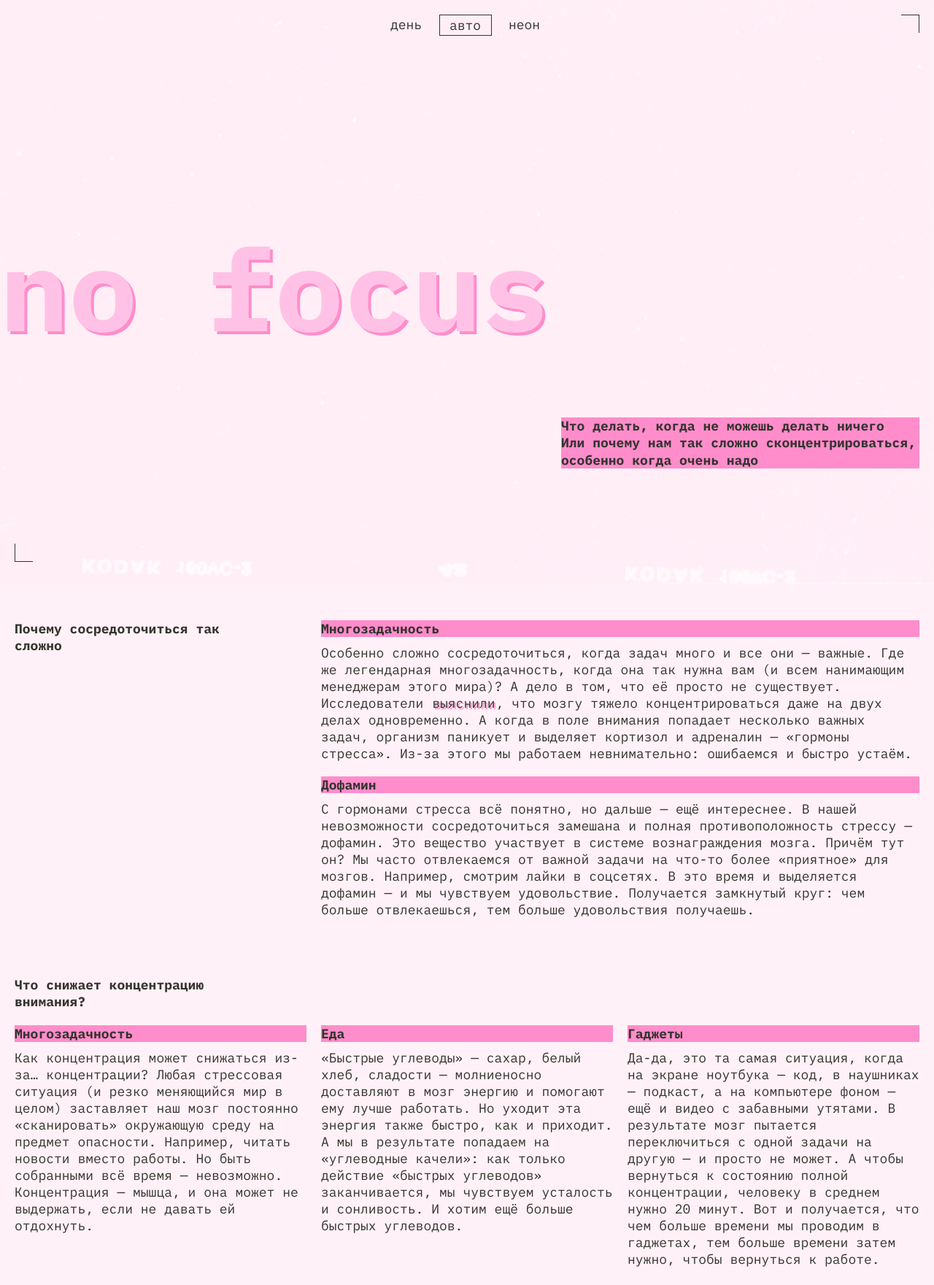
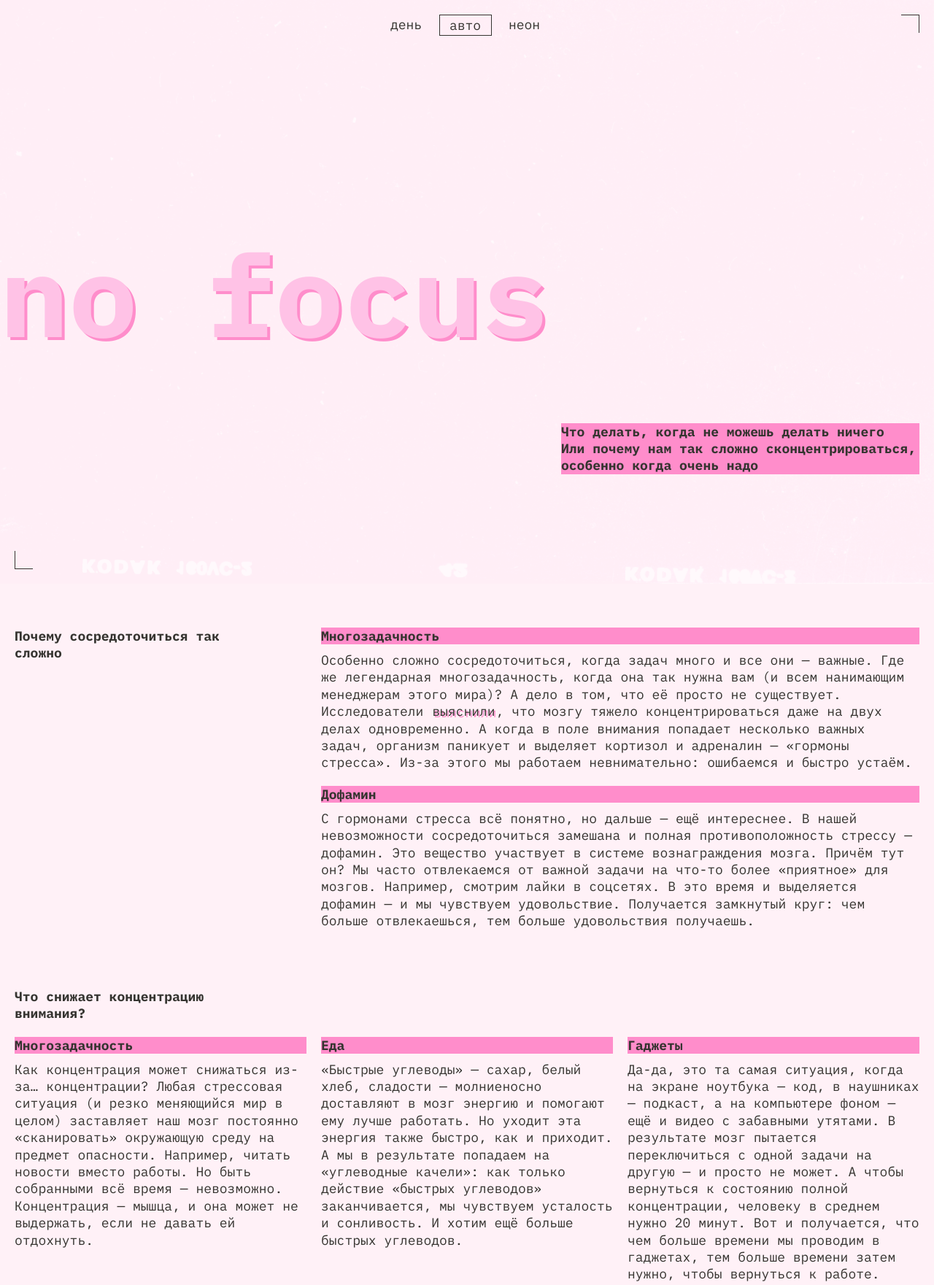
Before and after one commit to SleepyBeaver/slozhno-sosredotochitsya, a plain HTML site: page index.html in a window 1280 px wide. Shown: the top 1761 px of the page at 73% size. Drawn offline with Linux system fonts and the light colour scheme.

Commit message:
pravki git 3.0

```diff
--- a/styles/style.css
+++ b/styles/style.css
@@ -2,7 +2,6 @@
 
 .page {
   /* сохраните в разметке и стилях класс page. На его основе работает скрипт. */
-  margin: 0;
   background-color: var(--background-color);
   font-family: 'IBM Plex Mono', sans-serif;
   font-size: 18px;
@@ -114,13 +113,10 @@
   text-shadow: 4px 4px var(--accent-color);
 }
 
-.header__epigraph {
-  padding-bottom: 10px;
-}
-
 .header__epigraph-text {
   font-weight: bold;
   line-height: 23.4px;
+  margin-bottom: 15px;
 }
 
 .main {
@@ -130,25 +126,23 @@
 .title-decor {
   background-color: var(--accent-color);
   color: var(--subtitle-color);
-  margin: 0;
-  margin-top: 20px;
-  margin-bottom: 10px;
 }
 
 .main__paragraph-subtitle {
   font-size: 18px;
+  margin-top: 20px;
+  margin-bottom: 10px;
 }
 
 .main__paragraph-title {
   color: var(--decorate-color);
   font-size: 18px;
   line-height: 23.4px;
-  margin: 0;
 }
 
 .main__paragraph-text {
   color: var(--text-color);
-  margin: 0;
+  line-height: 23.4px;
 }
 
 .main__second-paragraph {
@@ -162,6 +156,8 @@
 .main__third-paragraph-subtitle {
   font-weight: normal;
   font-size: 18px;
+  margin-top: 20px;
+  margin-bottom: 10px;
 }
 
 .link {
@@ -247,12 +243,15 @@
   .header__title {
     font-size: clamp(7.25rem, 5.0536rem + 9.9274vw, 9.8125rem);
     line-height: 82.5%;
-    margin: 0;
+  }
+
+  .main__first-paragraph {
+    padding-top: 40px;
   }
 
   .footer__title {
     font-size: clamp(7.25rem, 5.0536rem + 9.9274vw, 9.8125rem);
-    margin: 0;
+    line-height: 82.5%;
   }
 
 }
@@ -269,7 +268,7 @@
   }
 
   .header::after {
-    bottom: calc(var(--gap) + 20px);
+    bottom: calc(var(--gap) + 10px);
     left: calc(var(--gap) + 10px);
   }
 
@@ -278,20 +277,19 @@
     right: calc(var(--gap) + 20px);
   }
 
+  .header__theme-menu {
+    margin-top: 25px;
+  }
+
   .header__title {
     font-size: clamp(7.5rem, 0.5625rem + 14.4531vw, 9.8125rem);
-    margin: 0;
-    margin-bottom: 30px;
+    margin-bottom: 15px;
   }
 
   .header__epigraph {
     max-inline-size: 364px;
     justify-self: end;
-    padding-bottom: 95px;
-  }
-
-  .header__theme-menu-list {
-    margin-top: 45px;
+    margin-bottom: 50px;
   }
 
   .main {
@@ -302,23 +300,23 @@
     display: grid;
     grid-template-columns: 1fr 2fr;
     gap: calc(var(--gap) + 10px);
-    padding-top: 34px;
+    padding-top: 60px;
   }
 
   .main__paragraph-title {
+    max-inline-size: 236px;
     margin-top: 20px;
-    max-inline-size: 236px;
   }
 
   .main__second-paragraph {
-    margin-top: 85px;
+    margin-top: 80px;
   }
 
   .main__third-paragraph {
     display: grid;
     grid-template-columns: 1fr 2fr;
     gap: calc(var(--gap) + 10px);
-    margin-top: 75px;
+    margin-top: 60px;
   }
 
   .main__gallery-section {
@@ -396,16 +394,16 @@
   .header__epigraph {
     max-inline-size: 491px;
     justify-self: end;
-    margin-top: 25px;
+    margin-top: 60px;
   }
 
   .header__theme-menu {
     justify-self: center;
     align-items: start;
+    margin: 0;
   }
 
   .header__theme-menu-list {
-    margin: 0;
     padding-left: 15px;
     flex-direction: row;
   }
@@ -421,7 +419,7 @@
   }
 
   .main__first-paragraph {
-    padding-top: 30px;
+    padding-top: 40px;
     gap: var(--gap);
   }
 
```
